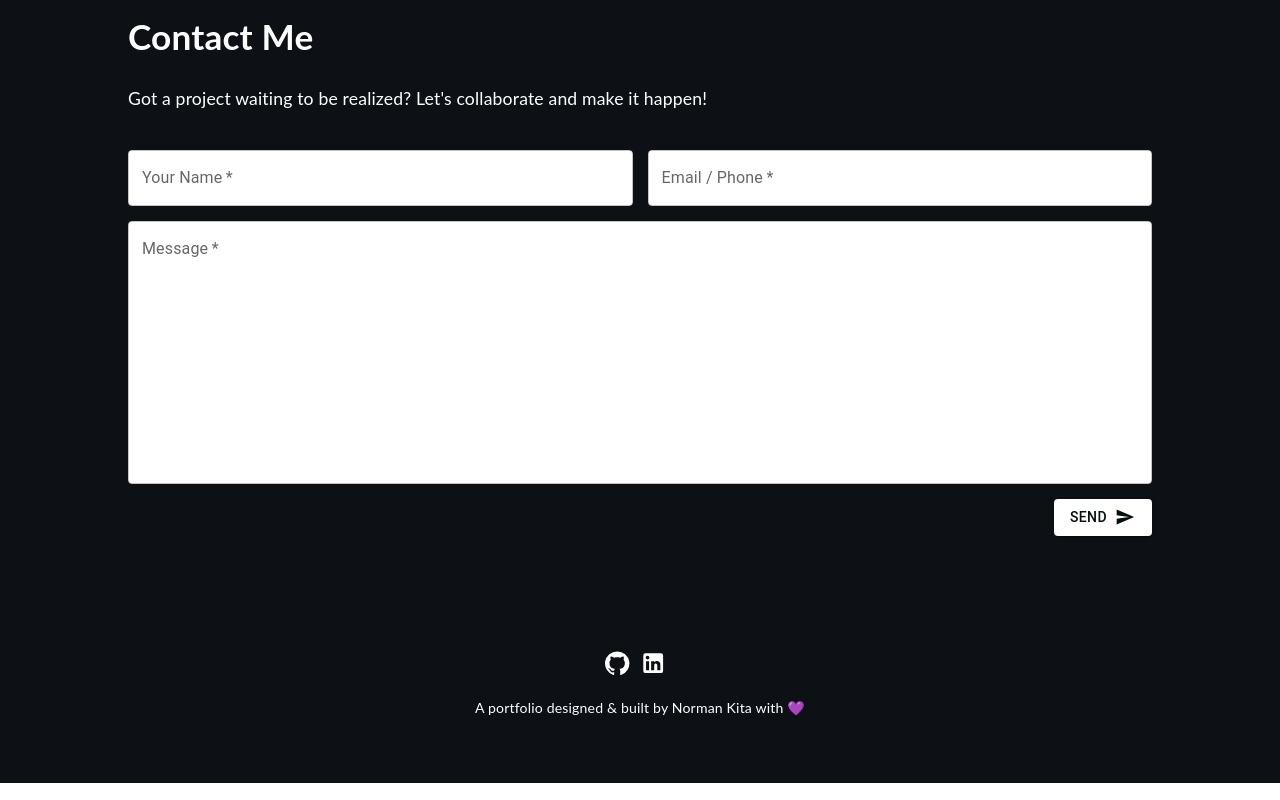
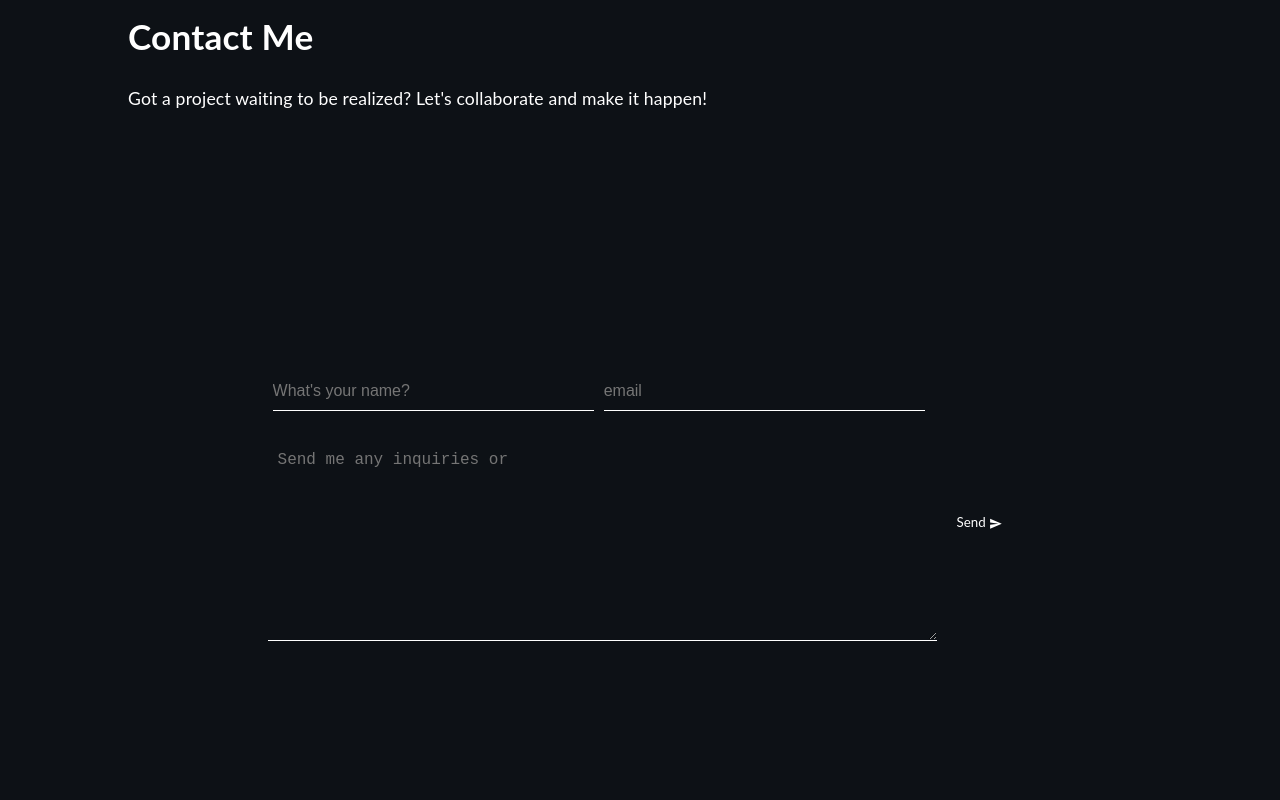
Before and after one commit to Normankita/portifolio, a React (Create React App) app: page / in a window 1280 px wide. Shown: the part 4360-5160 px from the top of the page. Built offline with nearby package versions, Linux system fonts and the light colour scheme.

Commit message:
fixed form

```diff
--- /dev/null
+++ b/src/components/Contact.scss
@@ -0,0 +1,138 @@
+.user-box {
+    display: flex;
+    justify-content: center; /* Horizontal alignment */
+    align-items: center;    /* Vertical alignment */
+    height: 100vh;          /* Ensure the container has a height */
+  }
+  .contain{
+    position: relative;
+  }
+  .butt{background: transparent;
+    border-radius: 15%;
+    padding: 5px;
+    border: transparent;
+    cursor: pointer;
+    transition: all 1s;
+}
+.butt:hover{
+    background: grey;
+}
+
+
+  .user-box input {
+    width: 48%;
+    margin: 5px;
+    padding: 10px 0;
+    font-size: 16px;
+    color: #fff;
+    margin-bottom: 30px;
+    border: none;
+    border-bottom: 1px solid #fff;
+    outline: none;
+    background: transparent;
+  }
+  .user-box label {
+    position: absolute;
+    top:0;
+    left: 0;
+    padding: 10px 0;
+    font-size: 16px;
+    color: #fff;
+    pointer-events: none;
+    transition: .5s;
+  }
+  .user-box textarea {
+    width: 100%;
+    height: 200px;
+    padding: 10px;
+    font-size: 16px;
+    color: #fff;
+    margin-bottom: 30px;
+    border: none;
+    border-bottom: 1px solid #fff;
+    outline: none;
+    background: transparent;
+  }
+
+   .user-box input:focus ~ label,
+  .user-box input:valid ~ label {
+    top: -20px;
+    left: 0;
+    color: #03e9f4;
+    font-size: 12px;
+  }
+
+ form a {
+    // position: relative;
+    display: inline-block;
+    padding: 10px 20px;
+    color: #03e9f4;
+    font-size: 16px;
+    text-decoration: none;
+    text-transform: uppercase;
+    overflow: hidden;
+    transition: .5s;
+    margin-top: 40px;
+    letter-spacing: 4px
+  }
+
+  .light-mode{
+    .user-box input {
+        width: 48%;
+        margin-left: 5px;
+        margin-right: 5px;
+        padding: 10px 0;
+        font-size: 16px;
+        color: #151111;
+        margin-bottom: 30px;
+        border: none;
+        border-bottom: 1px solid #1a1414;
+        outline: none;
+        background: transparent;
+      }
+      .user-box label {
+        position: absolute;
+        top:0;
+        left: 0;
+        padding: 10px 0;
+        font-size: 16px;
+        color: #262121;
+        pointer-events: none;
+        transition: .5s;
+      }
+      .user-box textarea {
+        width: 100%;
+        height: 200px;
+        padding: 10px;
+        font-size: 16px;
+        color: #141111;
+        margin-bottom: 30px;
+        border: none;
+        border-bottom: 1px solid #120e0e;
+        outline: none;
+        background: transparent;
+      }
+
+       .user-box input:focus ~ label,
+      .user-box input:valid ~ label {
+        top: -20px;
+        left: 0;
+        color: #0d1616;
+        font-size: 12px;
+      }
+
+     form a {
+        // position: relative;
+        display: inline-block;
+        padding: 10px 20px;
+        color: #0d1818;
+        font-size: 16px;
+        text-decoration: none;
+        text-transform: uppercase;
+        overflow: hidden;
+        transition: .5s;
+        margin-top: 40px;
+        letter-spacing: 4px
+      }
+
+  }
--- a/src/components/Contact.tsx
+++ b/src/components/Contact.tsx
@@ -1,10 +1,8 @@
-import { useRef, useState } from 'react';
+import { useState } from 'react';
 import '../assets/styles/Contact.scss';
 import emailjs from '@emailjs/browser';
-import Box from '@mui/material/Box';
-import Button from '@mui/material/Button';
 import SendIcon from '@mui/icons-material/Send';
-import TextField from '@mui/material/TextField';
+import './Contact.scss'
 
 function Contact() {
 
@@ -12,20 +10,9 @@ function Contact() {
   const [email, setEmail] = useState<string>('');
   const [message, setMessage] = useState<string>('');
 
-  const [nameError, setNameError] = useState<boolean>(false);
-  const [emailError, setEmailError] = useState<boolean>(false);
-  const [messageError, setMessageError] = useState<boolean>(false);
-
-  const form = useRef();
-
   const sendEmail = (e: any) => {
     e.preventDefault();
 
-    setNameError(name === '');
-    setEmailError(email === '');
-    setMessageError(message === '');
-
-    /* Uncomment below if you want to enable the emailJS */
 
     if (name !== '' && email !== '' && message !== '') {
       var senderParams = {
@@ -63,58 +50,24 @@ function Contact() {
         <div className="contact_wrapper">
           <h1>Contact Me</h1>
           <p>Got a project waiting to be realized? Let's collaborate and make it happen!</p>
-          <Box
-            ref={form}
-            component="form"
-            noValidate
-            autoComplete="off"
-            className='contact-form'
-          >
-            <div className='form-flex'>
-              <TextField
-                required
-                id="outlined-required"
-                label="Your Name"
-                placeholder="What's your name?"
-                value={name}
+          <form onSubmit={sendEmail}className='form-flex user-box'>
+            <div  className=''>
+              <input required type="text" name='name'  placeholder="What's your name?" value={name}
                 onChange={(e) => {
                   setName(e.target.value);
-                }}
-                error={nameError}
-                helperText={nameError ? "Please enter your name" : ""}
-              />
-              <TextField
-                required
-                id="outlined-required"
-                label="Email / Phone"
-                placeholder="How can I reach you?"
-                value={email}
+                }} />
+              <input type="email" required placeholder='email' value={email}
                 onChange={(e) => {
                   setEmail(e.target.value);
-                }}
-                error={emailError}
-                helperText={emailError ? "Please enter your email or phone number" : ""}
-              />
-            </div>
-            <TextField
-              required
-              id="outlined-multiline-static"
-              label="Message"
-              placeholder="Send me any inquiries or questions"
-              multiline
-              rows={10}
-              className="body-form"
-              value={message}
+                }}/>
+
+            <textarea name="" placeholder="Send me any inquiries or" value={message}
               onChange={(e) => {
                 setMessage(e.target.value);
-              }}
-              error={messageError}
-              helperText={messageError ? "Please enter the message" : ""}
-            />
-            <Button variant="contained" endIcon={<SendIcon />} onClick={sendEmail}>
-              Send
-            </Button>
-          </Box>
+              }}></textarea>
+            </div>
+            <button className='butt'>Send {<SendIcon/>}</button>
+          </form>
         </div>
       </div>
     </div>
```
Also changed, not shown: 1 other file (tests, documents, lock files or other folders).
